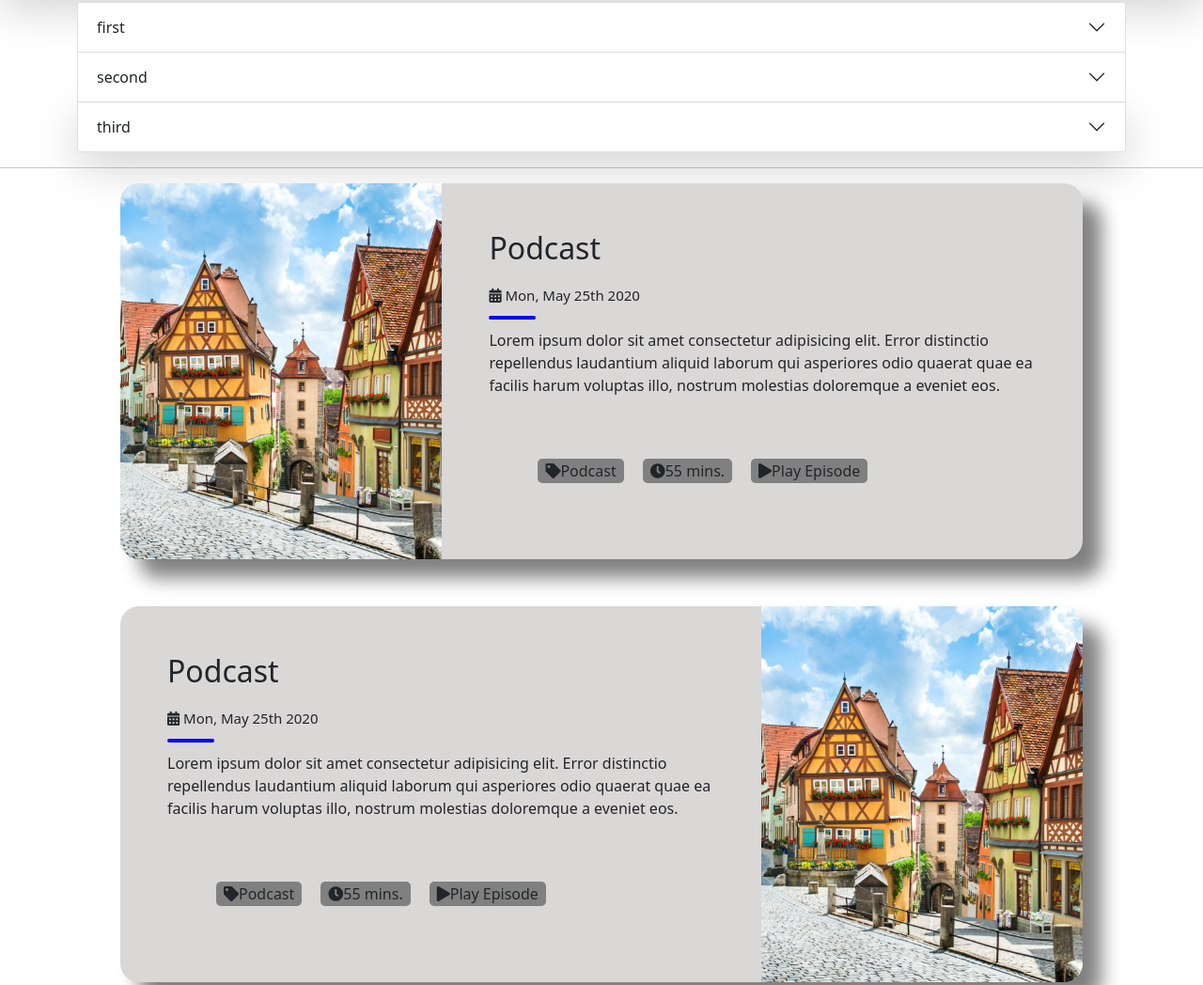
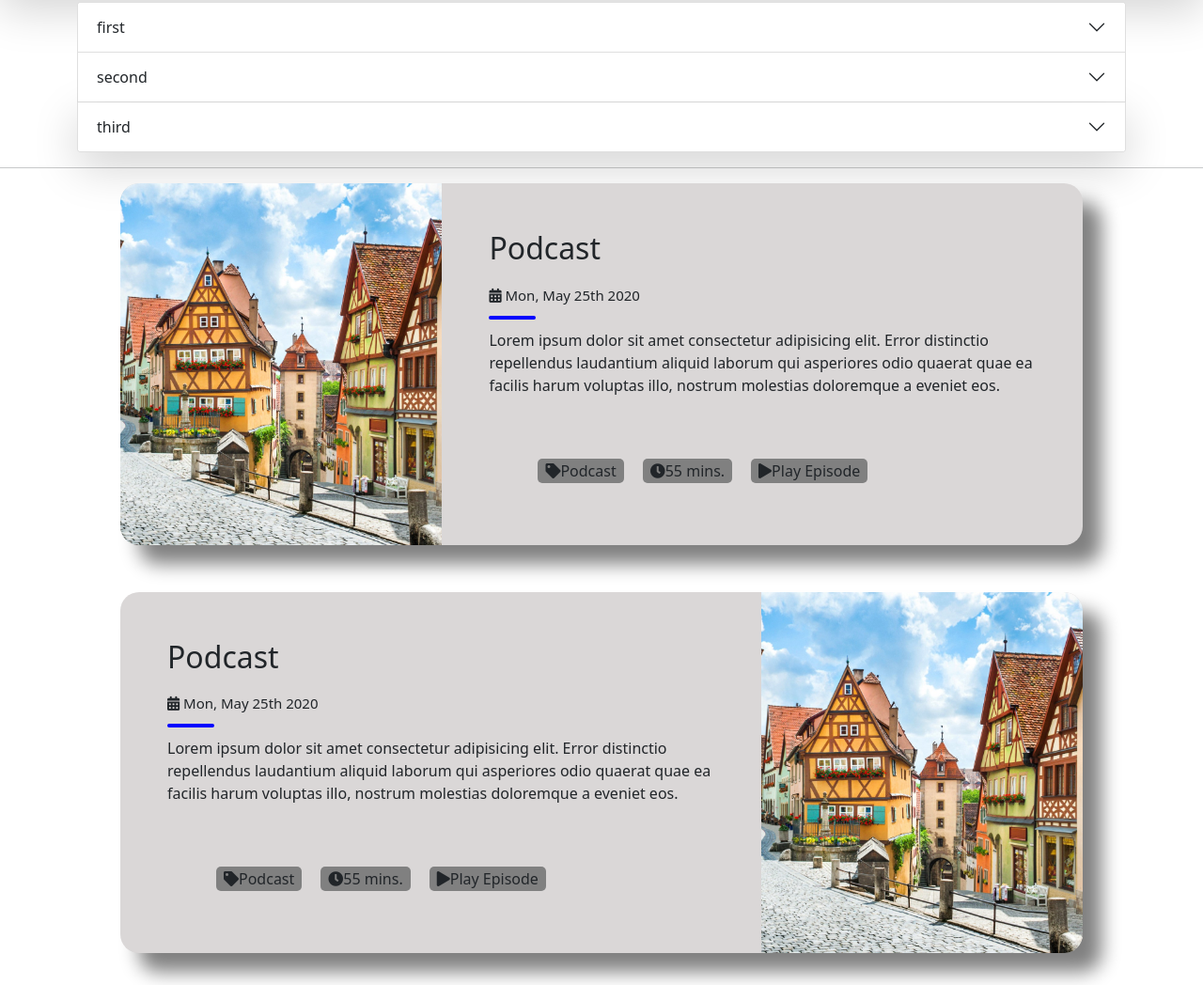
Before and after one commit to Daniel-ghaiba/website-3-bootstrab, a plain HTML site: page index.html in a window 1280 px wide. Shown: the part 1108-2156 px from the top of the page at 94% size. Drawn offline with Linux system fonts and the light colour scheme.

Commit message:
new update

```diff
--- a/css/style.css
+++ b/css/style.css
@@ -83,8 +83,8 @@ header{
 }
 /* ....................................................................... */
 .podcast_1,
-.podcast_12{
-    height: 400px;
+.podcast_1{
+    /* height: 400px; */
     background-color: #dad7d7;
     border-radius: 20px;
     width: 80%;
@@ -116,7 +116,7 @@ header{
     /* position: absolute; */
     /* position: relative; */
     transition: 0.5s;
-    transform: scale(1,1);
+    /* transform: scale(1,1); */
 
 }
 
@@ -191,10 +191,14 @@ header{
         padding: 20px;
 
     }
+    .podcast_1{
+        height: 400px;
+    }
 
 }
 @media(max-width:768px){
     .podcast_body{
         padding: 20px;
     }
+
 }
--- a/index.html
+++ b/index.html
@@ -196,11 +196,11 @@
         </div>
     </section>
     <!-- ............................................................................................................................... -->
-    <article class="podcast_1 row  shadow-lg justify-content-lg-between"><!-- podcast-1 -->
-      <div class="podcast_image col-xl-6 col-lg-6   ">
+    <article class="podcast_1 row  shadow-lg justify-content-lg-between align-content-sm-around "><!-- podcast-1 -->
+      <div class="podcast_image col-xl-6 col-lg-6 col-md-6 col-12   ">
         <img src="images/Germany-2109x1406.jpg" style="width: 100%;" class="poscard-1" alt="">
       </div>
-      <div class="podcast_body col-xl-6 col-lg-6   ">
+      <div class="podcast_body col-xl-6 col-lg-6 col-md-6 col-12   ">
         <h2 class="podcast_title ">Podcast</h2>
         <div class="data_time">
           <span><i class="fas fa-calendar-alt mr-2"></i> Mon, May 25th 2020</span>
@@ -219,11 +219,11 @@
 
     </article> <!-- podcast-1 -->
 <!-- ........................................................................ -->
-    <article class="podcast_1  row shadow-lg flex-row-reverse justify-content-lg-between"><!-- podcast-2 -->
-      <div class="podcast_image col-xl-6 col-lg-6 col-md-6 col-12">
+    <article class="podcast_1  row shadow-lg flex-row-reverse justify-content-lg-between align-content-sm-around"><!-- podcast-2 -->
+      <div class="podcast_image col-xl-6 col-lg-6 col-md-6 col-sm-6 col-12">
         <img src="images/Germany-2109x1406.jpg" class="poscard-1"  alt="">
       </div>
-      <div class="podcast_body col-xl-6 col-lg-6 col-md-6 col-12">
+      <div class="podcast_body col-xl-6 col-lg-6 col-md-6 col-sm-6 col-12">
         <h2 class="podcast_title ">Podcast</h2>
         <div class="data_time">
           <span><i class="fas fa-calendar-alt mr-2"></i> Mon, May 25th 2020</span>
@@ -242,7 +242,7 @@
 
     </article><!-- podcast-2 -->
     <!-- ......................................................................... -->
-    <article class="podcast_1  row shadow-lg justify-content-lg-between"><!-- podcast-3 -->
+    <article class="podcast_1  row shadow-lg justify-content-lg-between align-content-sm-around"><!-- podcast-3 -->
       <div class="podcast_image col-xl-6 col-lg-6 col-md-6 col-12">
         <img src="images/Germany-2109x1406.jpg" class="poscard-1" alt="">
       </div>
@@ -265,7 +265,7 @@
 
     </article><!-- podcast-3-->
     <!-- ..................................................................... -->
-    <article class="podcast_1  row shadow-lg flex-row-reverse justify-content-lg-between"><!-- podcast-4 -->
+    <article class="podcast_1  row shadow-lg flex-row-reverse justify-content-lg-between align-content-sm-around"><!-- podcast-4 -->
       <div class="podcast_image col-xl-6 col-lg-6 col-md-6 col-12">
         <img src="images/Germany-2109x1406.jpg" class="poscard-1" alt="">
       </div>
```
